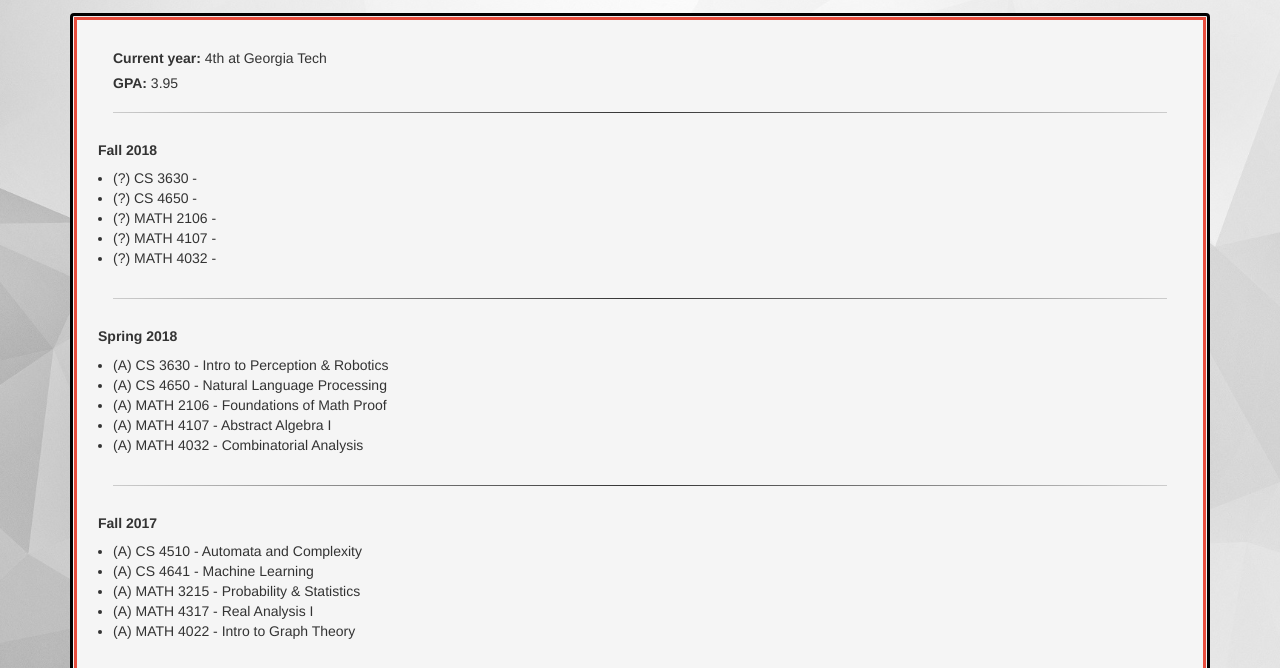
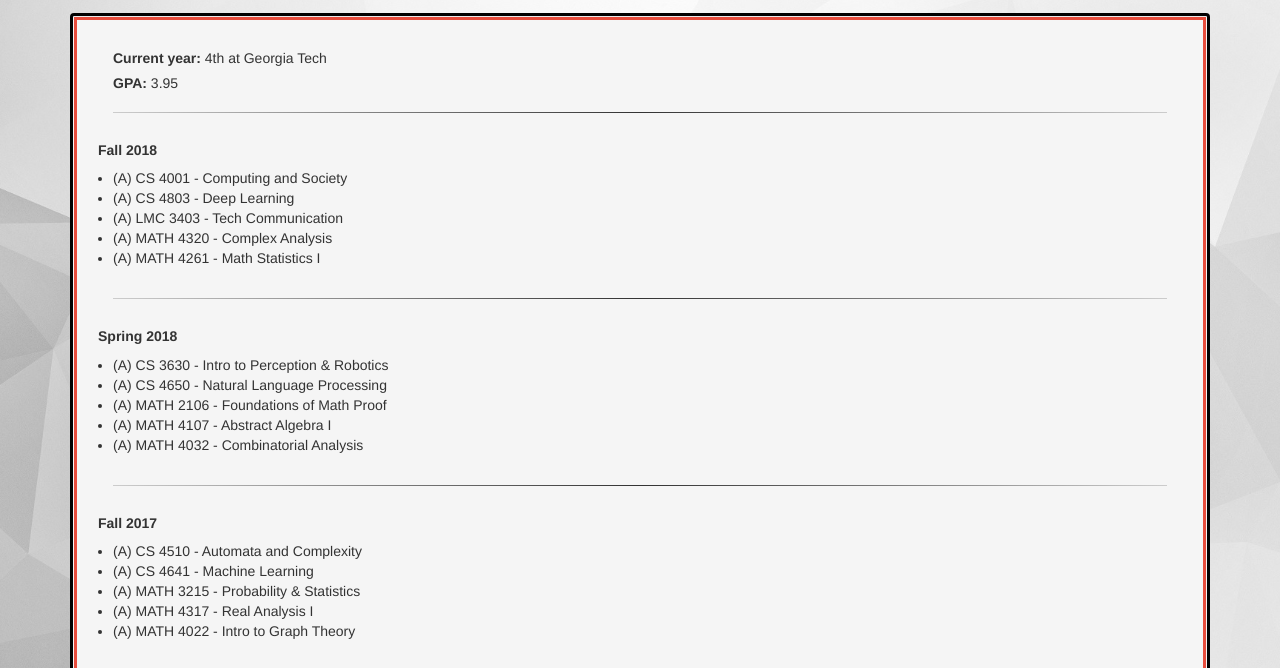
Before and after one commit to wcheung8/wcheung8.github.io, a plain HTML site: page coursework.html in a window 1280 px wide. Shown: the part 75-743 px from the top of the page. Drawn offline with Linux system fonts and the light colour scheme.

Commit message:
update fall

```diff
--- a/coursework.html
+++ b/coursework.html
@@ -99,11 +99,11 @@
                 <div class="col">
                     <h5><strong>Fall 2018</strong></h5>
                     <ul>
-                        <li>(?) CS 3630 - </li>
-                        <li>(?) CS 4650 - </li>
-                        <li>(?) MATH 2106 - </li>
-                        <li>(?) MATH 4107 - </li>
-                        <li>(?) MATH 4032 - </li>
+                        <li>(A) CS 4001 - Computing and Society</li>
+                        <li>(A) CS 4803 - Deep Learning</li>
+                        <li>(A) LMC 3403 - Tech Communication</li>
+                        <li>(A) MATH 4320 - Complex Analysis</li>
+                        <li>(A) MATH 4261 - Math Statistics I</li>
                     </ul>
                 </div>
             </div>
```
Also changed, not shown: index.html (+2 -2 lines).
